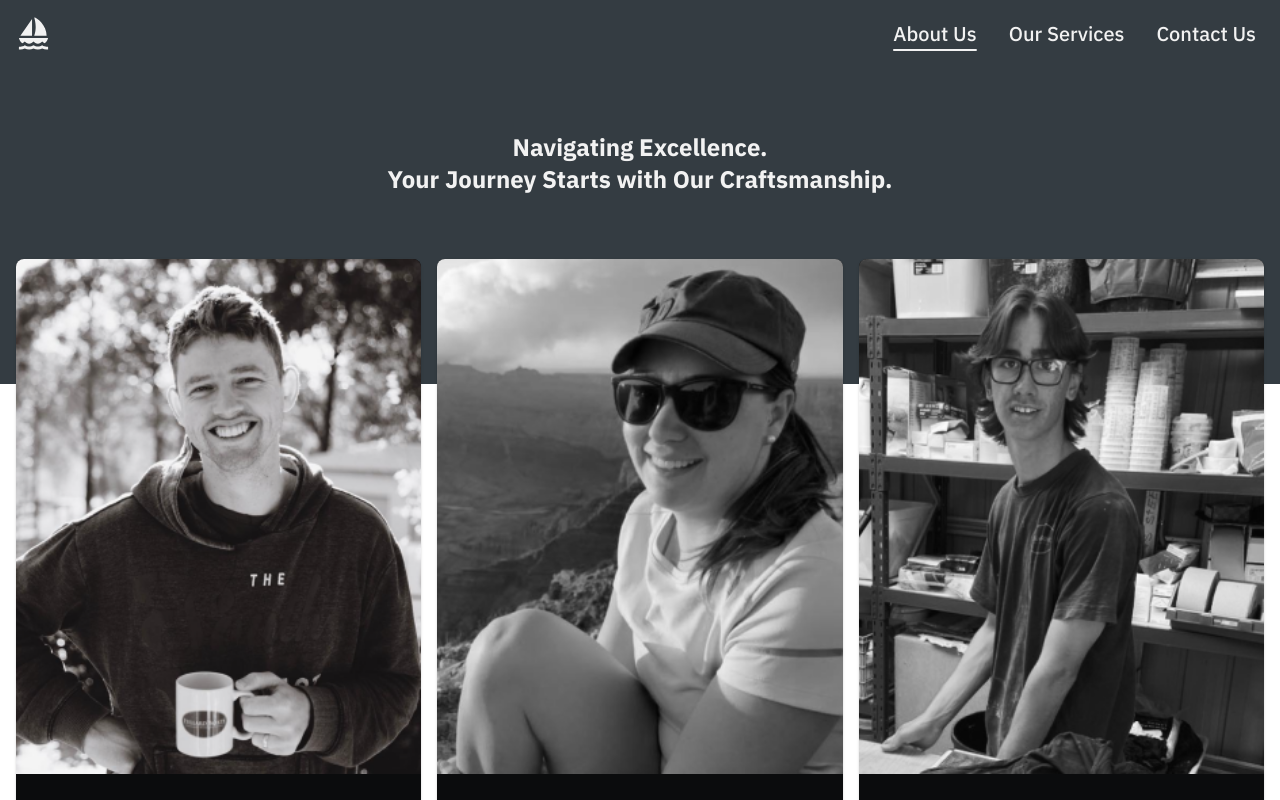
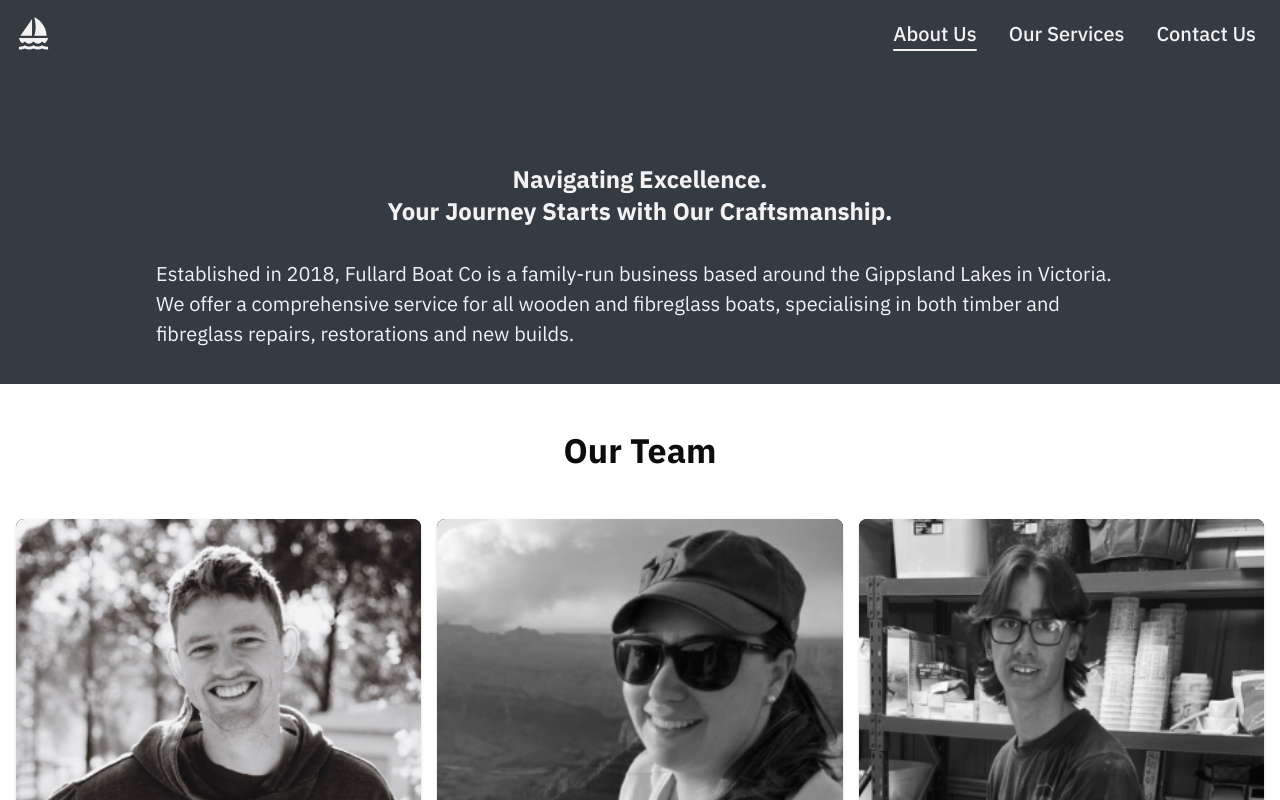
Before and after one commit to mastra90/fullard-boats-co, a React (Vite) app: page /about-us in a window 1280 px wide. Shown: the top 800 px of the page. Built offline with nearby package versions, Linux system fonts and the light colour scheme.

Commit message:
About us page styling completed

```diff
--- a/src/components/PageHeaders.tsx
+++ b/src/components/PageHeaders.tsx
@@ -3,7 +3,12 @@
 const PageHeaders = ({ title, subtitle }) => (
   <Box
     sx={{
-      my: 8,
+      mt: {
+        xs: 6,
+        sm: 8,
+        md: 12,
+      },
+      mx: 2,
       display: "flex",
       justifyContent: "center",
     }}
--- a/src/pages/AboutUsPage.tsx
+++ b/src/pages/AboutUsPage.tsx
@@ -60,6 +60,66 @@
       />
       <Box
         sx={{
+          display: "flex",
+          justifyContent: "center",
+          alignItems: "center",
+        }}
+      >
+        <Typography
+          fontSize={20}
+          sx={{
+            borderRadius: 2,
+            maxWidth: 1000,
+            mt: {
+              xs: 4,
+              sm: 4,
+              md: 2,
+            },
+            mb: {
+              xs: 2,
+              sm: 2,
+              md: 4,
+            },
+            mx: 2,
+            p: 2,
+            bgcolor: {
+              xs: theme.palette.text.dark,
+              sm: theme.palette.text.dark,
+              md: "inherit",
+            },
+          }}
+        >
+          Established in 2018, Fullard Boat Co is a family-run business based
+          around the Gippsland Lakes in Victoria. We offer a comprehensive
+          service for all wooden and fibreglass boats, specialising in both
+          timber and fibreglass repairs, restorations and new builds.
+        </Typography>
+      </Box>
+      <Box
+        sx={{
+          display: "flex",
+          justifyContent: "center",
+          alignItems: "center",
+        }}
+      >
+        <Typography
+          variant="h4"
+          sx={{
+            maxWidth: 800,
+            my: {
+              xs: 2,
+              sm: 2,
+              md: 4,
+            },
+            mb: 4,
+            color: theme.palette.text.dark,
+          }}
+        >
+          Our Team
+        </Typography>
+      </Box>
+      <Box
+        sx={{
           m: 2,
           gap: 2,
           display: "flex",
--- a/src/pages/OurServicesPage.tsx
+++ b/src/pages/OurServicesPage.tsx
@@ -24,6 +24,7 @@
       <Box
         sx={{
           m: 2,
+          mt: 6,
           gap: 2,
           display: "flex",
           justifyContent: "center",
--- a/src/theme.ts
+++ b/src/theme.ts
@@ -10,6 +10,7 @@
     blue?: string;
     green?: string;
     pink?: string;
+    dark?: string;
   }
 }
 
@@ -23,6 +24,7 @@
   },
   text: {
     primary: "#f2f2f2",
+    dark: "#0b0c0d",
     blue: "#90CAF3", // Will's color
     green: "#77e7c0", // Kelly's color
     pink: "#EF86C9", // Aiden's color
@@ -33,12 +35,12 @@
   palette,
   typography: {
     fontFamily: "'IBM Plex Sans', sans-serif",
-    h1: {},
-    h2: {},
-    h3: {},
-    h4: {},
+    h1: { fontWeight: 600 },
+    h2: { fontWeight: 600 },
+    h3: { fontWeight: 600 },
+    h4: { fontWeight: 600 },
     h5: { fontWeight: 600 },
-    h6: {},
+    h6: { fontWeight: 600 },
     body1: {},
     body2: {},
   },
```
